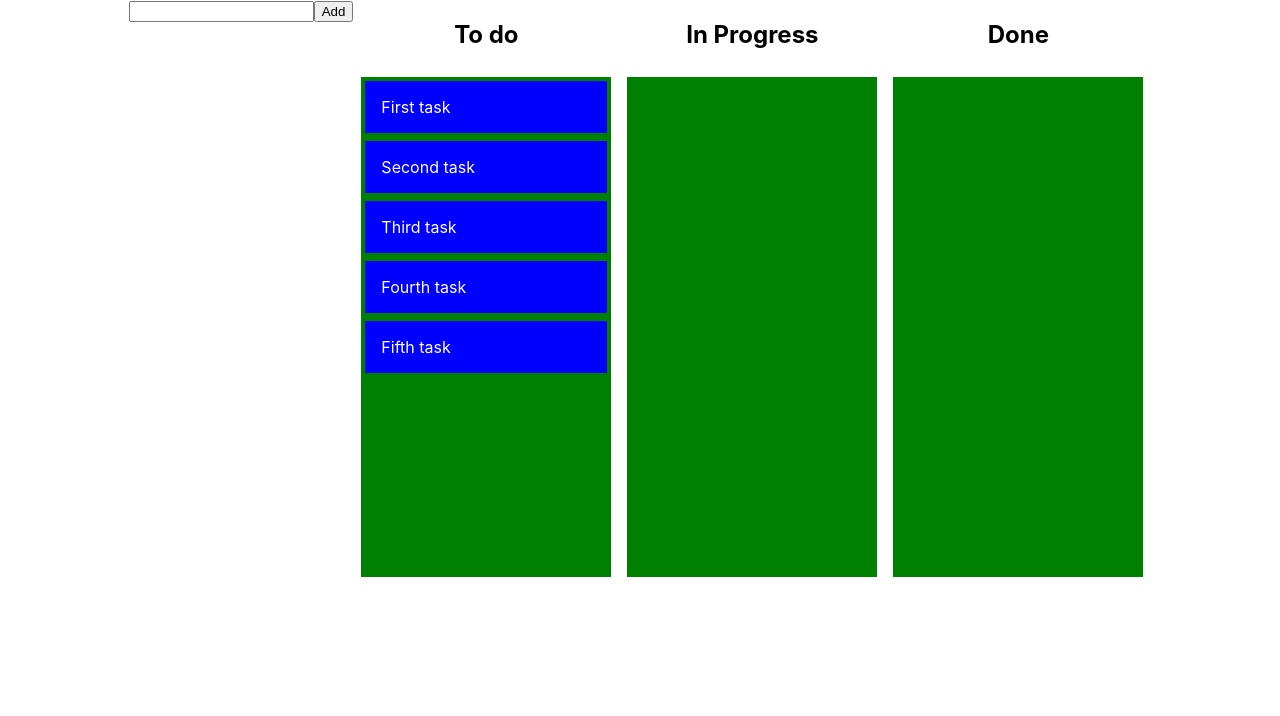
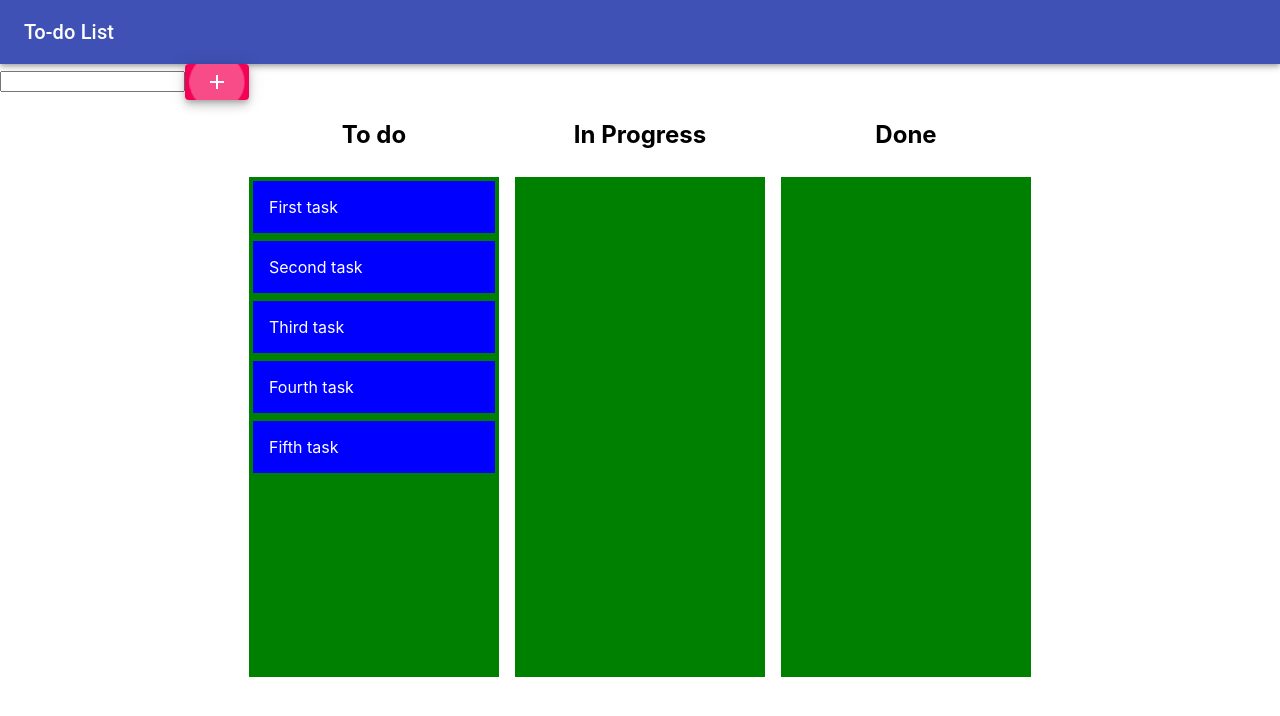
Before and after one commit to obarikzay/to-do-list, a React (Create React App) app: page / in a window 1280 px wide. Shown: the top 716 px of the page. Built offline with nearby package versions, Linux system fonts and the light colour scheme; no server answers.

Commit message:
feat: added firebase interaction

```diff
--- a/src/App.js
+++ b/src/App.js
@@ -1,9 +1,22 @@
 import React, { useState } from "react";
 import './App.css'
 import { DragDropContext, Draggable, Droppable } from "react-beautiful-dnd";
+import Button from '@material-ui/core/Button';
+import AddIcon from '@material-ui/icons/Add'
 import {v4 as uuid} from "uuid"
-import CustomizedDialogs from './view/dialog'
+import Bar from './view/Bar'
+import CustomizedDialogs from './view/Dialog'
+import {firestore, firebase} from './configuration/firebase-config'
 
+ const fetchData = async (columnId) => {
+ const data = await firestore.doc(`columns/${columnId}`).get().then(function (snapshot){
+      if(snapshot.exists){
+          return snapshot.data()
+      }
+  })
+  console.log('data', data.items)
+  return data.items
+}
 const itemsFromBackend = [
   { id: uuid(), content: "First task" },
   { id: uuid(), content: "Second task" },
@@ -49,6 +62,11 @@ const onDragEnd = (result, columns, setColumns) => {
         items: destItems
       }
     });
+    firestore.doc(`columns/${destination.droppableId}`).update({items: destItems})
+
+    firestore.doc(`columns/${source.droppableId}`).update({items: sourceItems})
+
+
   } else {
     const column = columns[source.droppableId];
     const copiedItems = [...column.items];
@@ -61,12 +79,12 @@ const onDragEnd = (result, columns, setColumns) => {
         items: copiedItems
       }
     });
+    firestore.doc(`columns/${source.droppableId}`).update({items: copiedItems})
   }
 };
 
 const addItem = (columAddedTo, setColumns, text, setText) => {
 setColumns(prev =>{
-  console.log(prev.Col1)
  return{
    ...prev,
    Col1: {
@@ -80,20 +98,27 @@ setColumns(prev =>{
     ]
   }
  }
-  })
+})
+
+fetchData('Col1') //testing the fetch
   setText('')
 }
-
 function App() {
   const [columns, setColumns] = useState(columnsFromBackend);
   const [text, setText] = useState("")
 
   return (
+    <div>
+    <Bar/>
+
+    <div>
+        <input type="text" value={text} onChange={(e) => setText(e.target.value)}/>
+        <Button autoFocus onClick={result => addItem(columns, setColumns, text, setText)} color="secondary" variant="contained">
+        <AddIcon/>
+        </Button>
+      </div>
+
     <div style={{ display: "flex", justifyContent: "center", height: "100%" }}>
-      <div>
-        <input type="text" value={text} onChange={(e) => setText(e.target.value)}/>
-        <button onClick={result => addItem(columns, setColumns, text, setText)}>Add</button>
-      </div>
       <DragDropContext
         onDragEnd={result => onDragEnd(result, columns, setColumns)}
       >
@@ -167,6 +192,7 @@ function App() {
         })}
       </DragDropContext>
     </div>
+    </div>
   );
 }
 
--- /dev/null
+++ b/src/view/Bar.js
@@ -0,0 +1,32 @@
+import React from 'react';
+import { makeStyles } from '@material-ui/core/styles';
+import AppBar from '@material-ui/core/AppBar';
+import Toolbar from '@material-ui/core/Toolbar';
+import Typography from '@material-ui/core/Typography';
+import Button from '@material-ui/core/Button';
+
+
+const useStyles = makeStyles((theme) => ({
+  root: {
+    flexGrow: 1,
+  },
+  title: {
+    flexGrow: 1,
+  },
+}));
+
+export default function ButtonAppBar() {
+  const classes = useStyles();
+
+  return (
+    <div className={classes.root}>
+      <AppBar position="static">
+        <Toolbar>
+          <Typography variant="h6" className={classes.title}>
+            To-do List
+          </Typography>
+        </Toolbar>
+      </AppBar>
+    </div>
+  );
+}
--- a/src/view/dialog.js
+++ b/src/view/dialog.js
@@ -4,10 +4,14 @@ import Button from '@material-ui/core/Button';
 import Dialog from '@material-ui/core/Dialog';
 import MuiDialogTitle from '@material-ui/core/DialogTitle';
 import MuiDialogContent from '@material-ui/core/DialogContent';
+import TextField from '@material-ui/core/TextField';
+import AddIcon from '@material-ui/icons/Add'
 import MuiDialogActions from '@material-ui/core/DialogActions';
 import IconButton from '@material-ui/core/IconButton';
 import CloseIcon from '@material-ui/icons/Close';
 import Typography from '@material-ui/core/Typography';
+import {v4 as uuid} from "uuid"
+
 
 const styles = (theme) => ({
   root: {
@@ -61,27 +65,20 @@ export default function CustomizedDialogs() {
 
   return (
     <div>
-      <Button variant="outlined" color="primary" onClick={handleClickOpen}>
-        Open dialog
+      <Button variant="contained" color="secondary" onClick={handleClickOpen}>
+        <AddIcon/>
       </Button>
       <Dialog onClose={handleClose} aria-labelledby="customized-dialog-title" open={open}>
         <DialogTitle id="customized-dialog-title" onClose={handleClose}>
-          Modal title
+          Add a task
         </DialogTitle>
         <DialogContent dividers>
-          <Typography gutterBottom>
-            Cras mattis consectetur purus sit amet fermentum. Cras justo odio, dapibus ac facilisis
-            in, egestas eget quam. Morbi leo risus, porta ac consectetur ac, vestibulum at eros.
-          </Typography>
-          <Typography gutterBottom>
-            Praesent commodo cursus magna, vel scelerisque nisl consectetur et. Vivamus sagittis
-            lacus vel augue laoreet rutrum faucibus dolor auctor.
-          </Typography>
-          <Typography gutterBottom>
-            Aenean lacinia bibendum nulla sed consectetur. Praesent commodo cursus magna, vel
-            scelerisque nisl consectetur et. Donec sed odio dui. Donec ullamcorper nulla non metus
-            auctor fringilla.
-          </Typography>
+        <TextField
+            autoFocus
+            margin="dense"
+            id="name"
+            label="Task"
+          />
         </DialogContent>
         <DialogActions>
           <Button autoFocus onClick={handleClose} color="primary">
```
